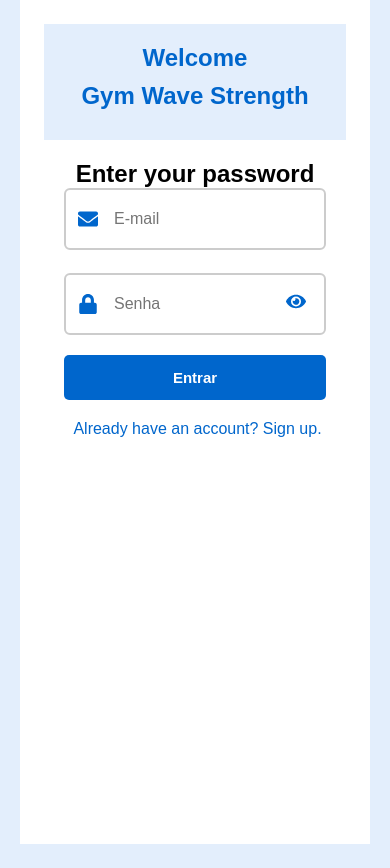
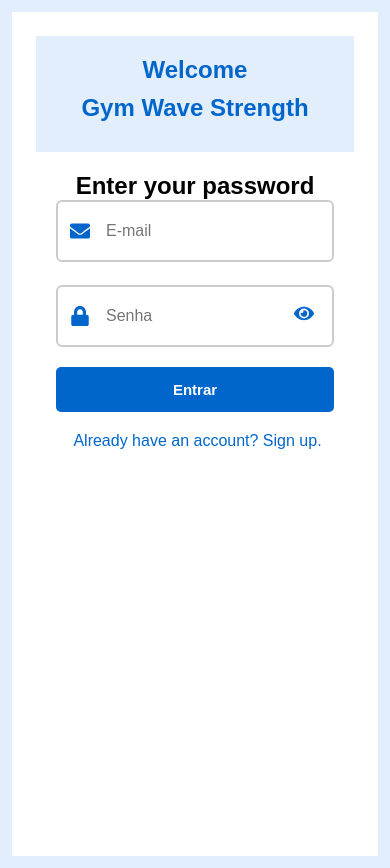
Before and after one commit to FabricioMartinhoEngeroff/GymWave-Strength, a React (Vite) app: page / in a window 390 px wide. Before the commit the page ends 844 px from the top, so only its background shows below. Built offline with nearby package versions, Linux system fonts and the light colour scheme.

Commit message:
Ajuste no styles global para rendenizar nas telas de celular melhor.

```diff
--- a/src/index.css
+++ b/src/index.css
@@ -1,22 +1,56 @@
+/* Aplica estilo limpo e responsivo ao body */
 body {
   font-family: sans-serif;
   background: #f2f2f2;
   margin: 0;
   padding: 20px;
+  min-height: 100vh; /* 🔁 melhor que height: 100vh para evitar cortes em mobile */
+  box-sizing: border-box;
+  display: flex;
+  flex-direction: column;
+  align-items: center;
+  overflow-x: hidden; /* Evita scroll lateral */
 }
+
+/* Centraliza o título */
 h1 {
   text-align: center;
+  font-size: 24px;
+  margin-bottom: 20px;
 }
+
+/* Estilo base para todos os botões */
 button {
-    padding: 10px;
+  padding: 12px;
   margin-top: 10px;
   width: 100%;
+  max-width: 480px; /* 👍 para evitar largura total em telas grandes */
   border: none;
   border-radius: 6px;
   font-weight: bold;
+  font-size: 16px;
   background-color: #007acc;
   color: white;
+  transition: background-color 0.3s ease;
 }
+
+/* Hover no desktop */
 button:hover {
   background-color: #005fa3;
 }
+
+/* Responsivo: reduz padding e tamanho da fonte em telas pequenas */
+@media (max-width: 480px) {
+  body {
+    padding: 12px;
+  }
+
+  button {
+    font-size: 14px;
+    padding: 10px;
+  }
+
+  h1 {
+    font-size: 20px;
+  }
+}
--- a/src/styles/GlobalStyles.tsx
+++ b/src/styles/GlobalStyles.tsx
@@ -8,12 +8,15 @@
     font-family: 'Arial', sans-serif;
   }
 
-  body {
+  html, body {
+    min-height: 100vh;
     background-color: #e3eefc;
     display: flex;
+    flex-direction: column;
     align-items: center;
-    justify-content: center;
-    height: 100vh;
+    justify-content: flex-start;
+    overflow-x: hidden;
+    -webkit-overflow-scrolling: touch;
   }
 `;
 
```
Lines whose indentation alone changed are shown as unchanged.
